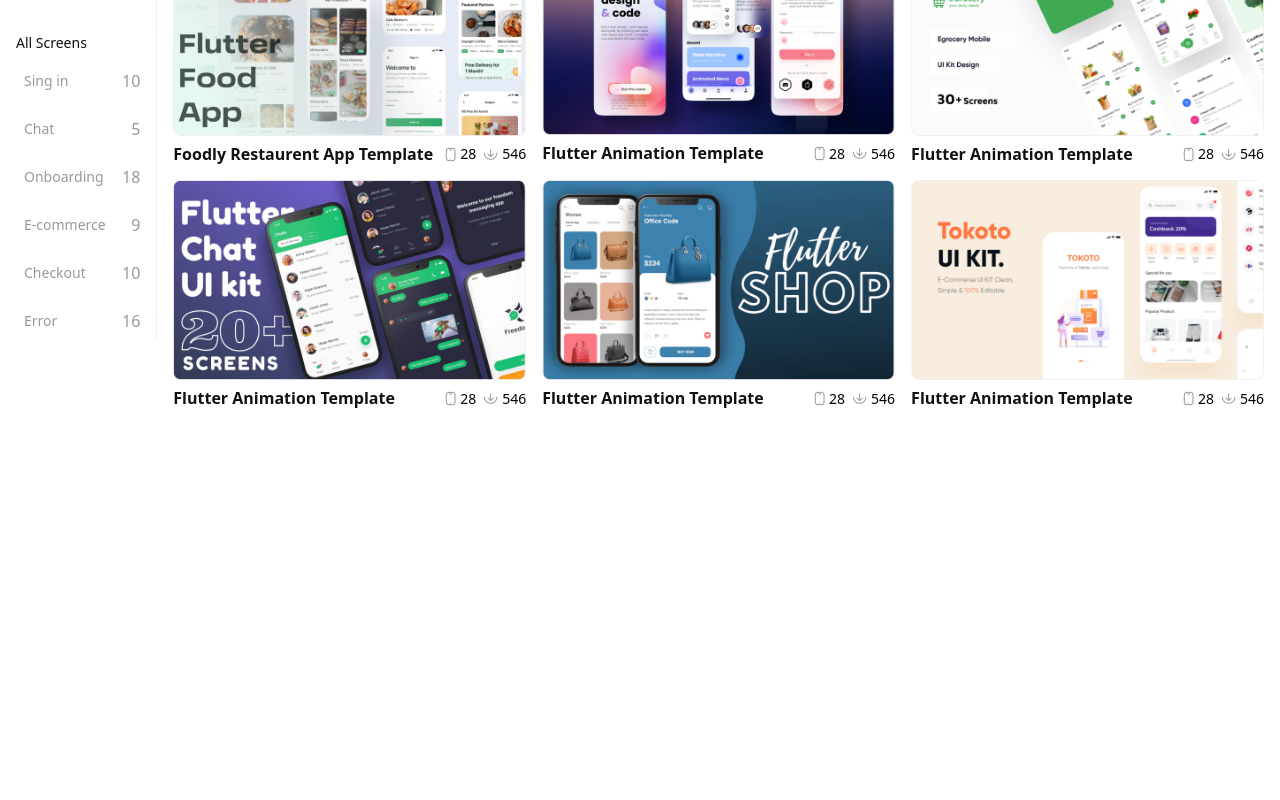
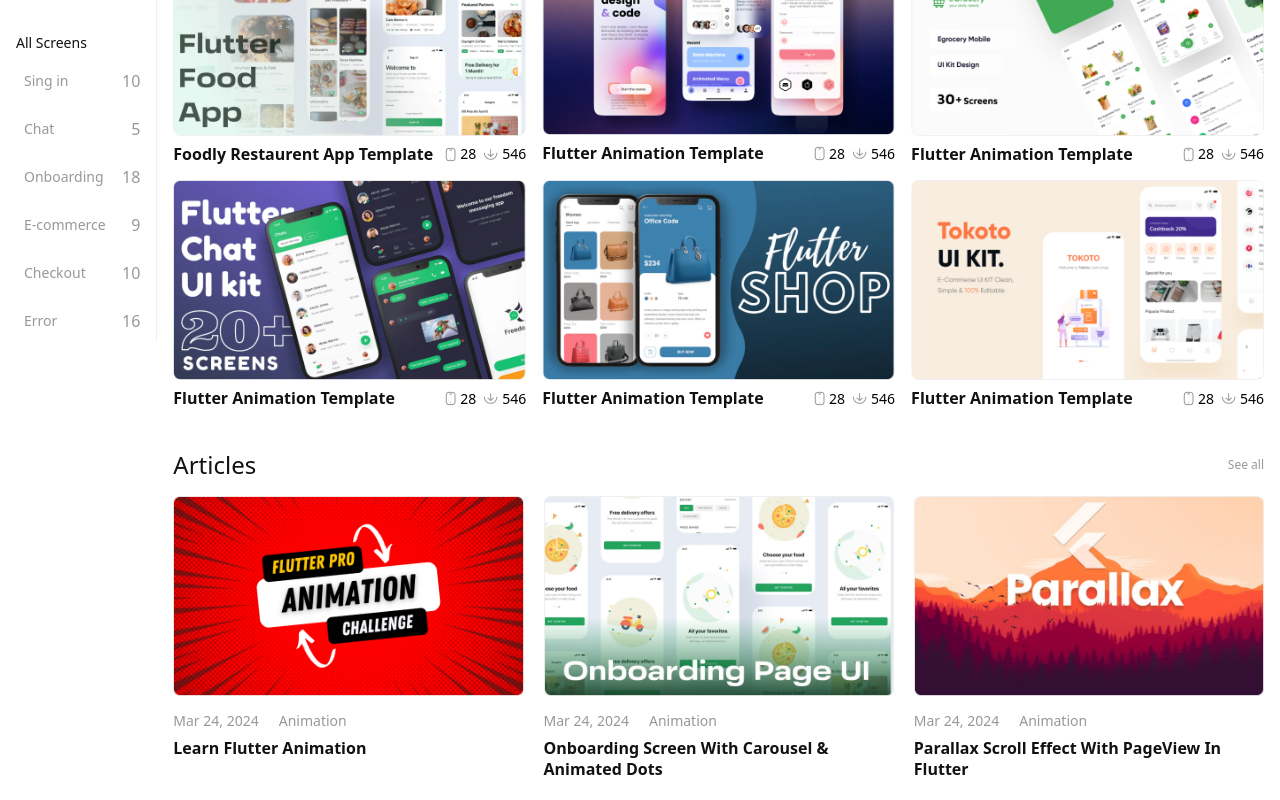
Before and after one commit to jahidhasan136/flutter-library, a React (Vite) app: page / in a window 1280 px wide. Shown: the part 375-1175 px from the top of the page. Before the commit the page ends 804 px from the top, so only its background shows below. Built offline with nearby package versions, Linux system fonts and the light colour scheme.

Commit message:
articles section complete

```diff
--- /dev/null
+++ b/src/home/Articles.jsx
@@ -0,0 +1,48 @@
+import articleImgOne from "../assets/articles/article-1.png";
+import articleImgTwo from "../assets/articles/article-2.png";
+import articleImgThree from "../assets/articles/article-3.png";
+
+const Articles = () => {
+  return (
+    <div>
+      <div className="flex justify-between items-center mb-4">
+        <h2 className="text-2xl text-primary leading-[31.2px]">Articles</h2>
+        <button className="text-textSecondary text-xs ">See all</button>
+      </div>
+      <div className="grid md:grid-cols-3 gap-5">
+        <div>
+          <img src={articleImgOne} alt="" />
+          <div className="flex gap-5 pt-4 pb-2 text-textSecondary text-sm leading-[18.2px] capitalize">
+            <h3>Mar 24, 2024</h3>
+            <h3>Animation</h3>
+          </div>
+          <h2 className="capitalize text-primary font-semibold leading-[20.8px]">
+            Learn flutter animation
+          </h2>
+        </div>
+        <div>
+          <img src={articleImgTwo} alt="" />
+          <div className="flex gap-5 pt-4 pb-2 text-textSecondary text-sm leading-[18.2px] capitalize">
+            <h3>Mar 24, 2024</h3>
+            <h3>Animation</h3>
+          </div>
+          <h2 className="capitalize text-primary font-semibold leading-[20.8px]">
+            Onboarding Screen with Carousel & Animated Dots
+          </h2>
+        </div>
+        <div>
+          <img src={articleImgThree} alt="" />
+          <div className="flex gap-5 pt-4 pb-2 text-textSecondary text-sm leading-[18.2px] capitalize">
+            <h3>Mar 24, 2024</h3>
+            <h3>Animation</h3>
+          </div>
+          <h2 className="capitalize text-primary font-semibold leading-[20.8px]">
+            Parallax Scroll Effect with PageView in Flutter
+          </h2>
+        </div>
+      </div>
+    </div>
+  );
+};
+
+export default Articles;
--- a/src/home/Home.jsx
+++ b/src/home/Home.jsx
@@ -1,3 +1,4 @@
+import Articles from "./Articles";
 import Hero from "./Hero";
 import Templates from "./Templates";
 
@@ -6,6 +7,7 @@
     <>
       <Hero />
       <Templates />
+      <Articles />
     </>
   );
 };
--- a/src/home/Templates.jsx
+++ b/src/home/Templates.jsx
@@ -9,7 +9,7 @@
 
 const Templates = () => {
   return (
-    <div>
+    <div className="mb-10">
       <div className="flex justify-between items-center mb-4">
         <h2 className="text-2xl text-primary leading-[31.2px]">Templates</h2>
         <button className="text-textSecondary text-xs ">See all</button>
```
